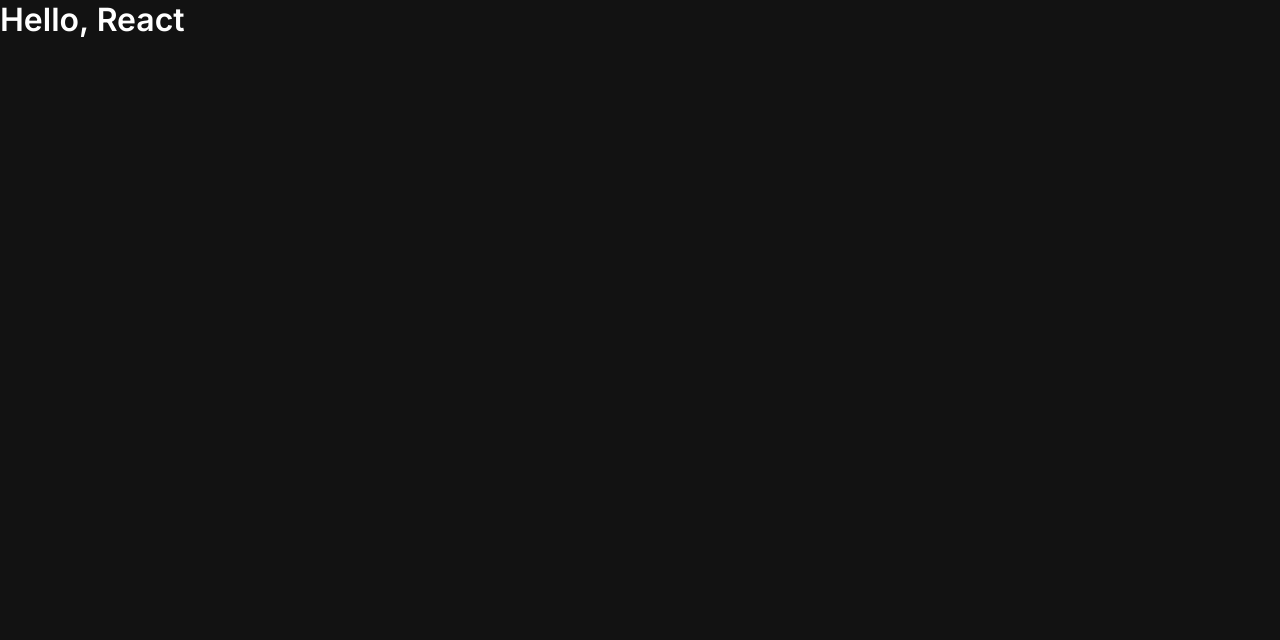
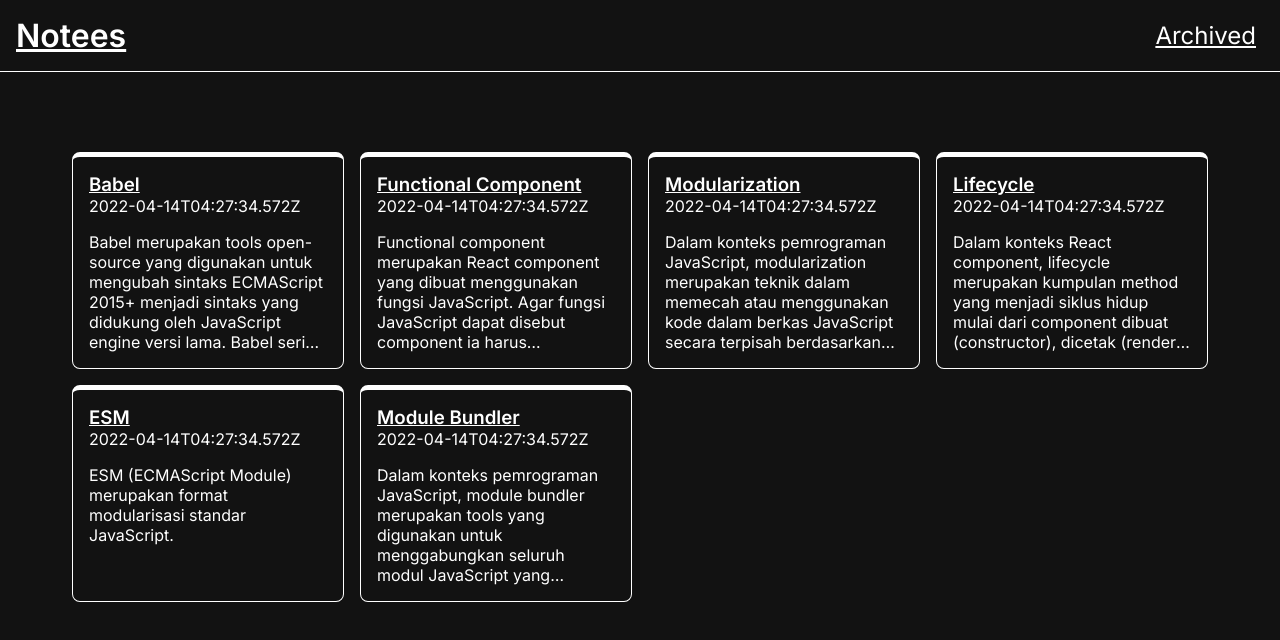
Before and after one commit to bayuik/notees-v2, a React (Create React App) app: page / in a window 1280 px wide. Shown: the top 640 px of the page. Built offline with nearby package versions, Linux system fonts and the light colour scheme.

Commit message:
add home page component

```diff
--- a/src/App.js
+++ b/src/App.js
@@ -1,9 +1,15 @@
-import React from 'react';
+import React from "react";
+import Header from "./Components/Header";
+import Home from "./Pages/Home";
+import { getAllNotes } from "./utils/local-data";
 
 function App() {
   return (
     <div className="app-container">
-      <h1>Hello, React</h1>
+      <Header />
+      <main>
+        <Home allNotes={getAllNotes()} />
+      </main>
     </div>
   );
 }
--- /dev/null
+++ b/src/Components/Header.jsx
@@ -0,0 +1,20 @@
+import React from "react";
+
+const Header = () => {
+  return (
+    <header>
+      <h1>
+        <a href="/">Notees</a>
+      </h1>
+      <nav className="navigation">
+        <ul>
+          <li>
+            <a href="/archived">Archived</a>
+          </li>
+        </ul>
+      </nav>
+    </header>
+  );
+};
+
+export default Header;
--- /dev/null
+++ b/src/Components/NoteItem.jsx
@@ -0,0 +1,17 @@
+import React from "react";
+
+const NoteItem = ({ title, body, createdAt }) => {
+  return (
+    <div className="note-item">
+      <h3>
+        <a href="" className="note-item__title">
+          {title}
+        </a>
+      </h3>
+      <p className="note-item_createdAt">{createdAt}</p>
+      <p className="note-item__body">{body}</p>
+    </div>
+  );
+};
+
+export default NoteItem;
--- /dev/null
+++ b/src/Components/NotesList.jsx
@@ -0,0 +1,22 @@
+import React from "react";
+import NoteItem from "./NoteItem";
+
+const NotesList = ({ allNotes }) => {
+
+  return (
+    <div className="notes-list">
+      {allNotes.map((note) => {
+        return (
+          <NoteItem
+            key={note.id}
+            title={note.title}
+            body={note.body}
+            createdAt={note.createdAt}
+          />
+        );
+      })}
+    </div>
+  );
+};
+
+export default NotesList;
--- /dev/null
+++ b/src/Pages/Home.jsx
@@ -0,0 +1,8 @@
+import React from "react";
+import NotesList from "../Components/NotesList";
+
+const Home = ({ allNotes }) => {
+  return <NotesList allNotes={allNotes} />;
+};
+
+export default Home;
```
Also changed, not shown: src/Components/SearchBar.jsx (added), src/Pages/AddNote.jsx (added), src/Pages/Archive.jsx (added), 1 other file (tests, documents, lock files or other folders).
